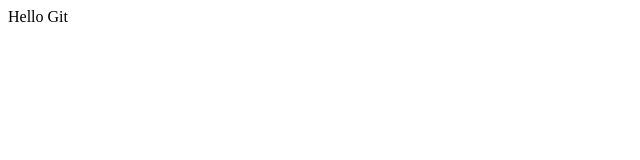
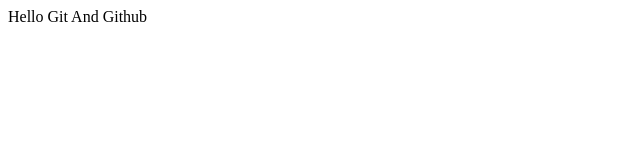
Before and after one commit to asiefmahir/demo-2, a plain HTML site: page index.html in a window 1280 px wide. Shown: the full height of the page, 0-640 px from the left. Drawn offline with Linux system fonts and the light colour scheme.

Commit message:
Some text edit

```diff
--- a/index.html
+++ b/index.html
@@ -7,6 +7,6 @@
 		<title>Document</title>
 	</head>
 	<body>
-		Hello Git
+		Hello Git And Github
 	</body>
 </html>
```
